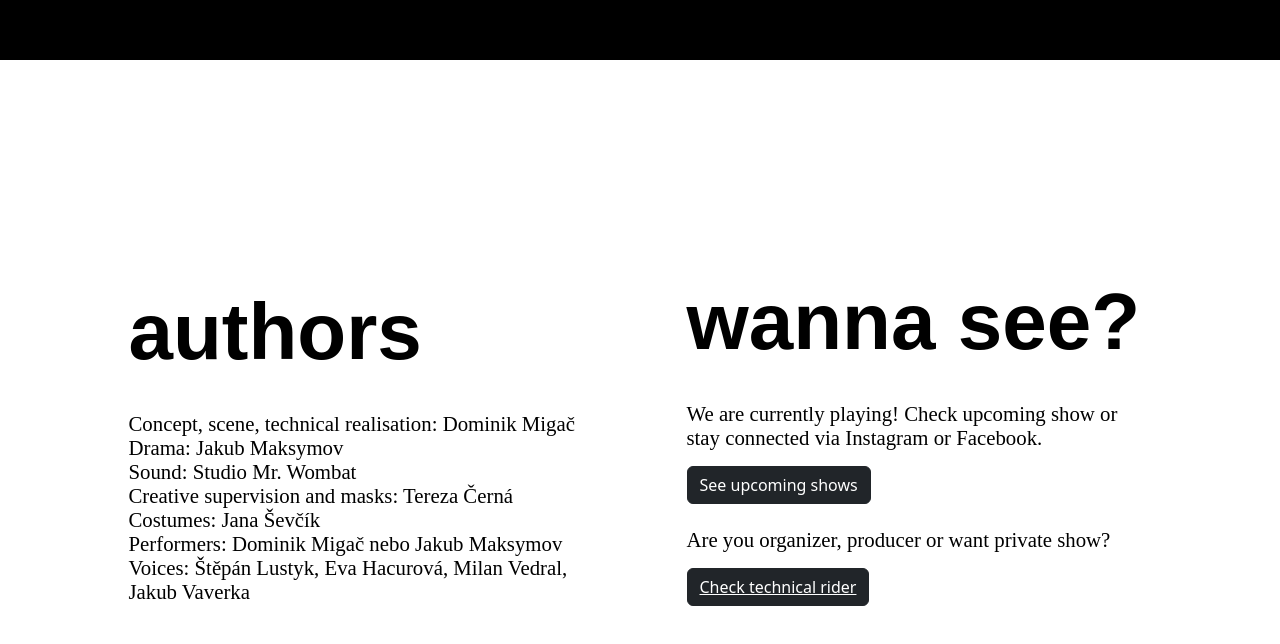
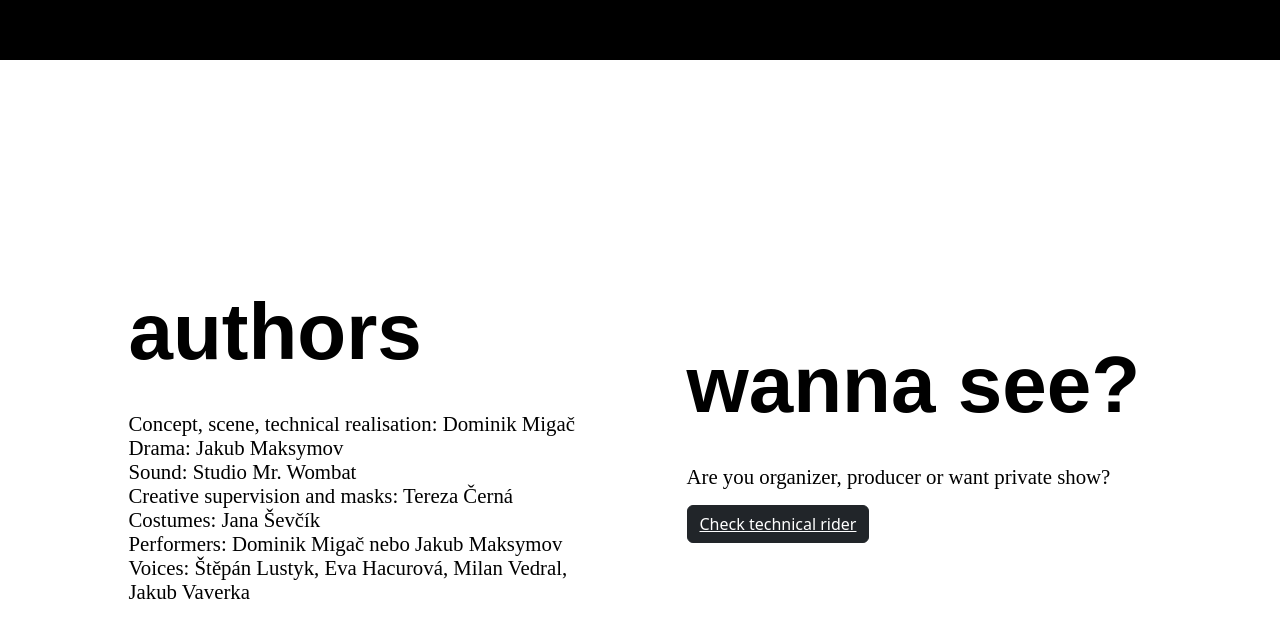
Before and after one commit to janvlasaty/prefaby, a plain HTML site: page index.html in a window 1280 px wide. Shown: the part 3240-3884 px from the top of the page. Drawn offline with nearby package versions, Linux system fonts and the light colour scheme; a script that the page names is missing; a web font is replaced by a local one.

```diff
--- a/index.html
+++ b/index.html
@@ -261,7 +261,7 @@
               <span data-lang="cs">
                 chcete vidět?
               </span></h2>
-            <p>
+            <!-- <p>
               <span data-lang="en">We are currently playing! Check upcoming show or
                 stay connected via Instagram
                 or Facebook.</span>
@@ -277,7 +277,7 @@
               <span data-lang="cs">
                 Zobrazit nadcházející představení
               </span>
-            </button>
+            </button> -->
             <p>
               <span data-lang="en">
                 Are you organizer, producer or want private show?
```
